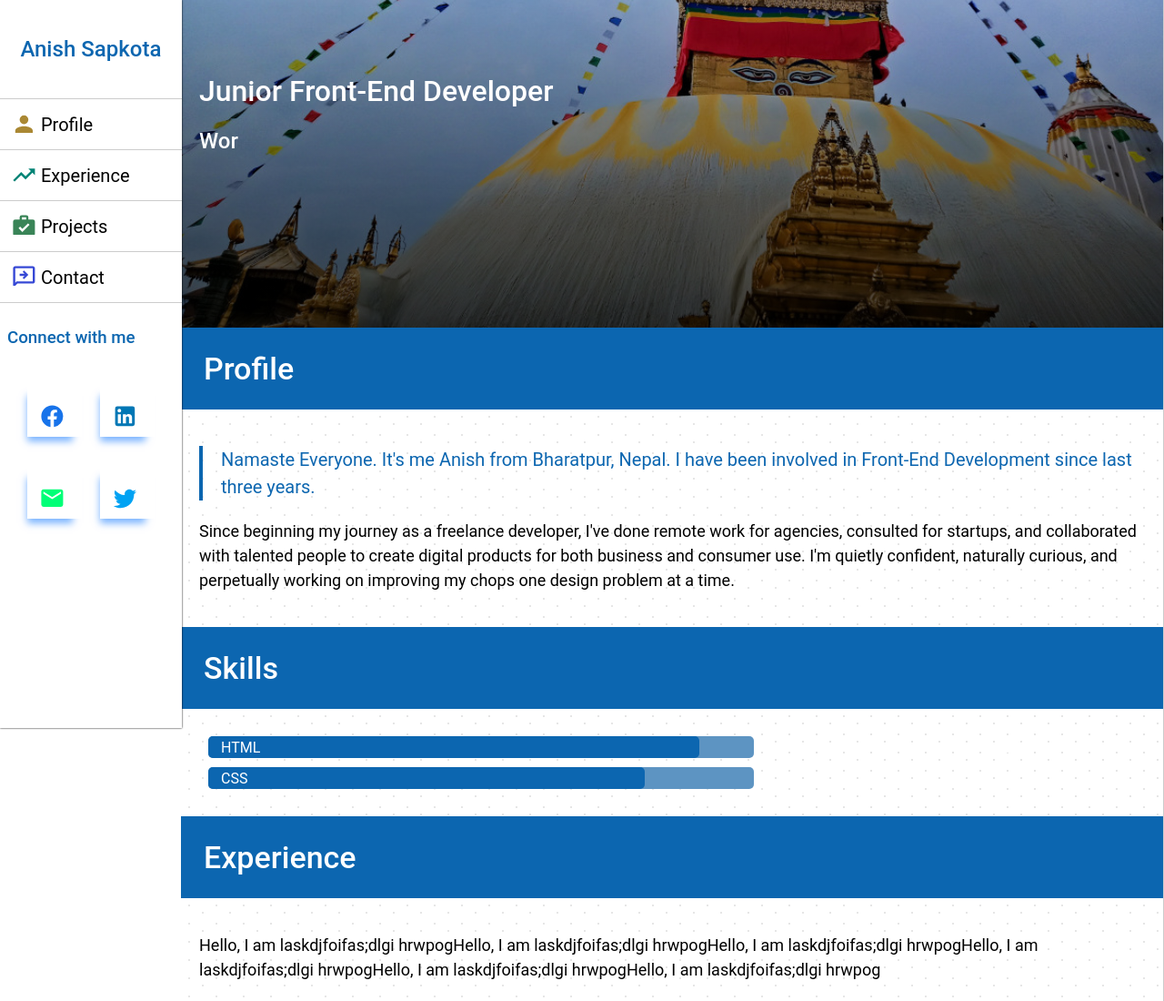
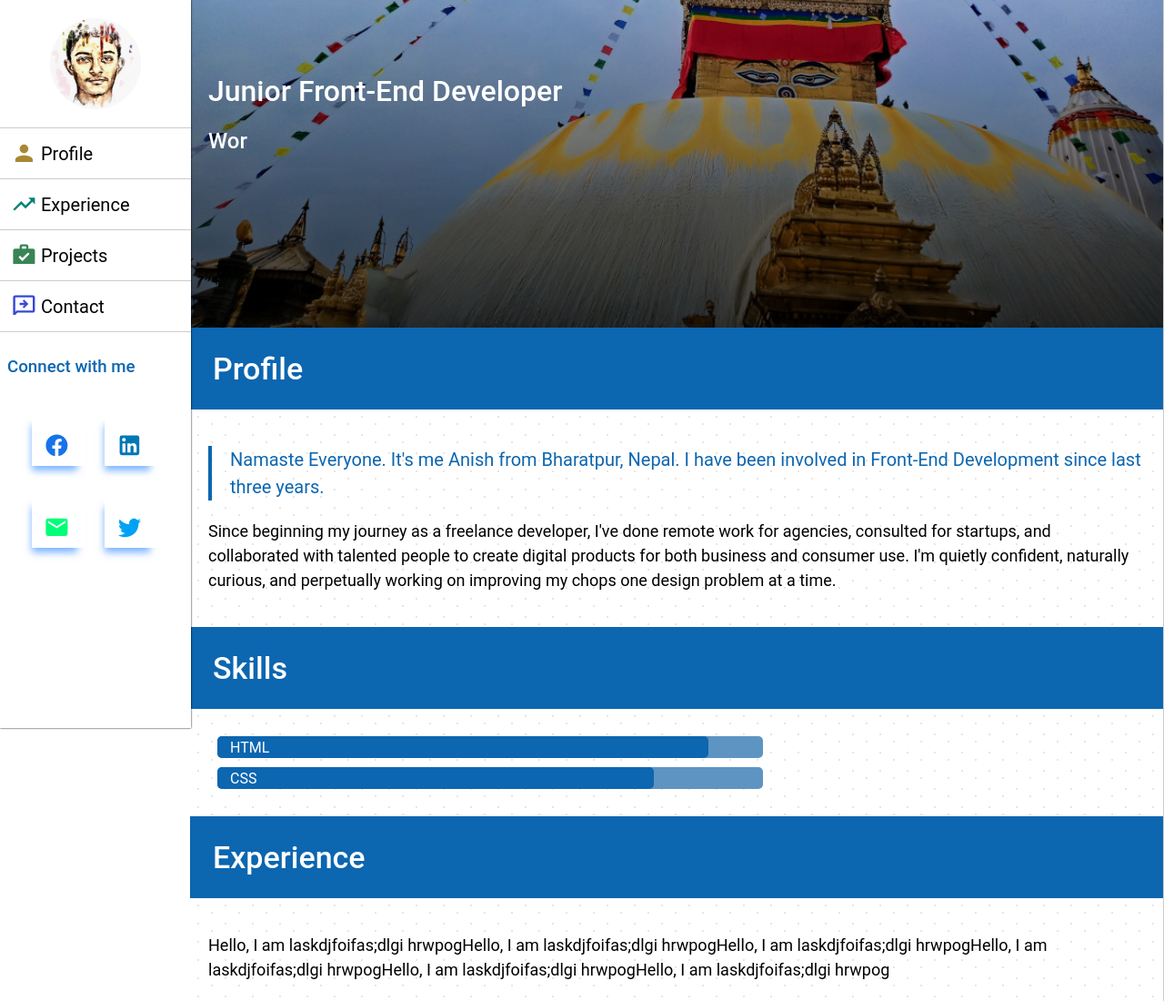
Before and after one commit to Sapkotaanish/static, a website built with webpack: page src/index.html in a window 1280 px wide. Shown: the top 1100 px of the page at 91% size. Built offline with nearby package versions, Linux system fonts and the light colour scheme.

Commit message:
added round image

```diff
--- a/src/index.html
+++ b/src/index.html
@@ -80,8 +80,10 @@
 			</footer>
 			<div class="secondary" id="secondary">
 				<div class="secondary-top">
-					<h2 class="show-large">Anish Sapkota</h2>
 					<div class="close-sidebar show-small" onClick="hideMenu()"><svg class="mdi mdi-window-close"></sVG></div>
+					<div class="show-large">
+						<div class="round-image"></div>
+					</div>
 				</div>
 				<div class="secondary-middle">
 					<ul>
--- a/src/style.scss
+++ b/src/style.scss
@@ -3,6 +3,7 @@ $secondary: #5d94c2;
 $light: #ccc;
 $font: Roboto, sans-serif;
 
+$secondary-width: 210px;
 
 .body{
 	background-image: radial-gradient(black, transparent 1px), radial-gradient(#000, transparent 1px);
@@ -157,7 +158,7 @@ button:hover .mdi{
 
 .primary{
 	border-right: 1px solid $light;
-	width: calc(100% - 200px);
+	width: calc(100% - #{$secondary-width});
 	float: right;
 	scroll-behavior: smooth;
 	border-bottom: 2px solid $secondary;
@@ -213,7 +214,7 @@ button:hover .mdi{
 			padding: 3px;
 		}
 		.left{
-			left: 240px;
+			left: $secondary-width + 40px;
 		}
 		.right{
 			right: calc(10% + 15px);
@@ -248,10 +249,10 @@ footer{
 	z-index: -1;
 	bottom: 0;
 	height: 50px;
-	width: calc(100% - 200px);
+	width: calc(100% - #{$secondary-width});
 	text-align: center;
 	padding: 20px;
-	left: 200px;
+	left: $secondary-width;
 }
 
 .secondary{
@@ -259,7 +260,7 @@ footer{
 	z-index: 10;
 	background-color: white;
 	position: fixed;
-	width: 200px;
+	width: $secondary-width;
 	height: 100%;
 	overflow-x: hidden;
 	top: 0;
@@ -268,10 +269,23 @@ footer{
 	box-shadow: 0px 0px 2px #000;
 
 	.secondary-top{
+		display: flex;
+		flex-direction: column;
+		align-items: center;
 		color: $main;
 		padding: 20px 10px;
 		text-align: center;
 		border-bottom: 1px solid $light;
+
+		.round-image{
+			height: 100px;
+			width: 100px;
+			border-radius: 50%;
+			background: url('./images/Anish_sapkota.jpg');
+			background-repeat: no-repeat;
+			background-position: center;
+			background-size: 100%;
+		}
 	}
 
 	.secondary-middle{
```
